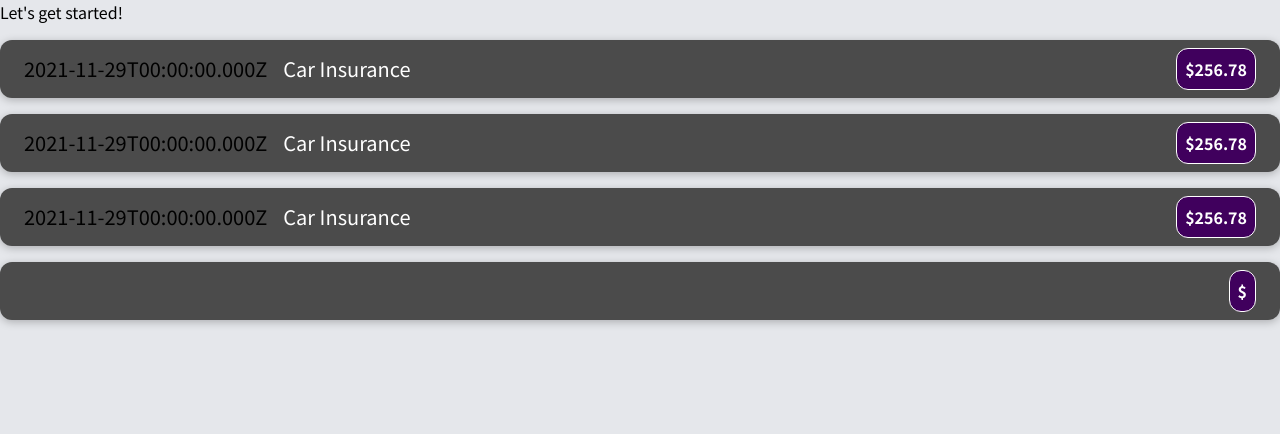
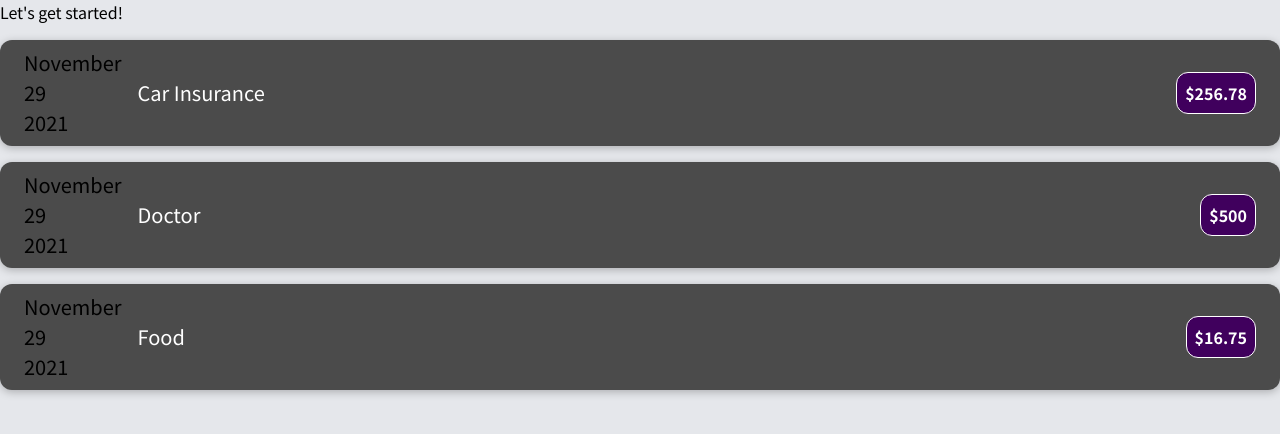
Before and after one commit to Russkazkin/react-complete-guide, a React (Create React App) app: page / in a window 1280 px wide. Shown: the top 434 px of the page. Built offline with nearby package versions, Linux system fonts and the light colour scheme.

Commit message:
Add human readable date

```diff
--- a/src/App.jsx
+++ b/src/App.jsx
@@ -5,16 +5,15 @@ import { uniqueId } from 'lodash';
 const App = () => {
   const expenses = [
     { title: 'Car Insurance', amount: 256.78, date: new Date(2021, 10, 29) },
-    { title: 'Car Insurance', amount: 256.78, date: new Date(2021, 10, 29) },
-    { title: 'Car Insurance', amount: 256.78, date: new Date(2021, 10, 29) },
+    { title: 'Doctor', amount: 500, date: new Date(2021, 10, 29) },
+    { title: 'Food', amount: 16.75, date: new Date(2021, 10, 29) },
   ];
   return (
     <div>
       <h2>Let&apos;s get started!</h2>
       {expenses.map((item) => (
-        <ExpenseItem key={uniqueId('expense')} title={item.title} amount={item.amount} date={item.date.toISOString()} />
+        <ExpenseItem key={uniqueId('expense')} title={item.title} amount={item.amount} date={item.date} />
       ))}
-      <ExpenseItem />
     </div>
   );
 };
--- a/src/Components/ExpenseItem.jsx
+++ b/src/Components/ExpenseItem.jsx
@@ -1,10 +1,23 @@
 import React from 'react';
 import './ExpenseItem.sass';
 
+/**
+ * @param {String} title
+ * @param {Number} amount
+ * @param {Date} date
+ * @returns {JSX.Element}
+ * @constructor
+ */
 const ExpenseItem = ({ title, amount, date }) => {
+  const month = date.toLocaleString('en-EN', { month: 'long' });
+  const day = date.toLocaleString('en-EN', { day: '2-digit' });
   return (
     <div className="expense-item">
-      <div>{date}</div>
+      <div>
+        <div>{month}</div>
+        <div>{day}</div>
+        <div>{date.getFullYear()}</div>
+      </div>
       <div className="expense-item__description">
         <h2>{title}</h2>
         <div className="expense-item__price">${amount}</div>
```
